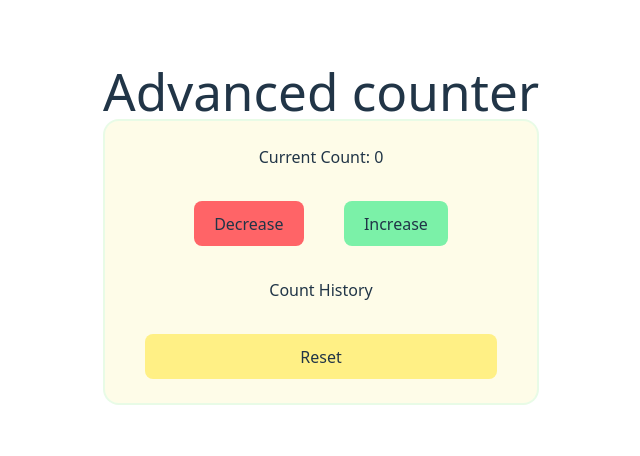
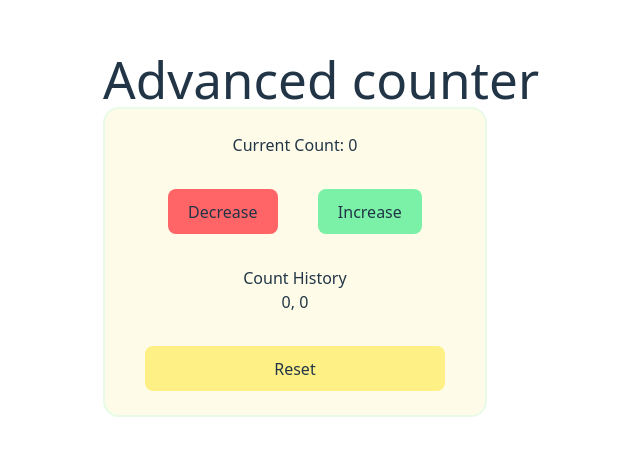
Before and after one commit to magali-la/advanced-counter, a React (Vite) app: page / in a window 1280 px wide. Shown: the part 166-622 px from the top of the page, without its empty margins (319-959 px from the left). Built offline with nearby package versions, Linux system fonts and the light colour scheme.

Commit message:
fix(history): fix history counter printing values multiple times by using useEffect and setting default state value to an empty array for the first render with 0 to print only once

```diff
--- a/src/components/AdvancedCounter.tsx
+++ b/src/components/AdvancedCounter.tsx
@@ -1,41 +1,29 @@
-import { useState } from "react"
+import { useEffect, useState } from "react"
 
 export default function AdvancedCounter() {
     const [currentCount, setCurrentCount] = useState(0);
-    const [countHistory, setCountHistory] = useState<number[]>([0]);
+    const [countHistory, setCountHistory] = useState<number[]>([]);
 
     // handle increment
     function handleIncrement() {
         console.log('Increasing count');
         // use prev count and define varible to pass as argument to history function
-        setCurrentCount(prevCount => {
-            const newCount = prevCount + 1;
-            addToHistory(newCount);
-            // return new count as the value for current count state update
-            return newCount;
-        });
+        setCurrentCount(prevCount => prevCount + 1);
     }
 
     // handle decrement
     function handleDecrement() {
         console.log('Decreasing count');
-        setCurrentCount(prevCount => {
-            const newCount = prevCount - 1;
-            addToHistory(newCount);
-
-            // return new count as the value for current count state update
-            return newCount;
-        })
+        setCurrentCount(prevCount => prevCount - 1)
     }
 
-    // add to history function
-    function addToHistory(newCount: number): void {
-        // update array using spread operator and functional update
-        setCountHistory(prevCountHistory => [...prevCountHistory, newCount]);
-    }
+    // create useEffect to listen for changes to count and add it to history
+    useEffect(() => {
+        setCountHistory(prevHistory => [...prevHistory, currentCount])
+    }, [currentCount])
 
     return (
-        <div className="py-6 px-4 bg-yellow-50 flex flex-col rounded-2xl border-2 border-green-100/60 gap-8">
+        <div className="py-6 px-4 bg-yellow-50 flex flex-col rounded-2xl border-2 border-green-100/60 gap-8 w-[30vw]">
             <h3>Current Count: {currentCount}</h3>
             {/* increment and decrement buttons */}
             <div className="flex flex-row gap-10 justify-center">
@@ -43,9 +31,10 @@ export default function AdvancedCounter() {
                 <button className="bg-green-300 hover:bg-linear-to-tr hover:from-green-400 hover:to-green-300" aria-label="increase button" role="button" onClick={handleIncrement}>Increase</button>
             </div>
             {/* history section */}
-            <div>
+            <div className="mx-10 max-w-full">
                 <h4>Count History</h4>
-
+                {/* add a p which will reflect the history array represented as a string joined by commas */}
+                <p>{countHistory.join(', ')}</p>
             </div>
             <button className="bg-yellow-200 hover:bg-linear-to-tr hover:from-yellow-500 hover:to-yellow-200 mx-6" aria-label="reset count button" role="button">Reset</button>
         </div>
```
